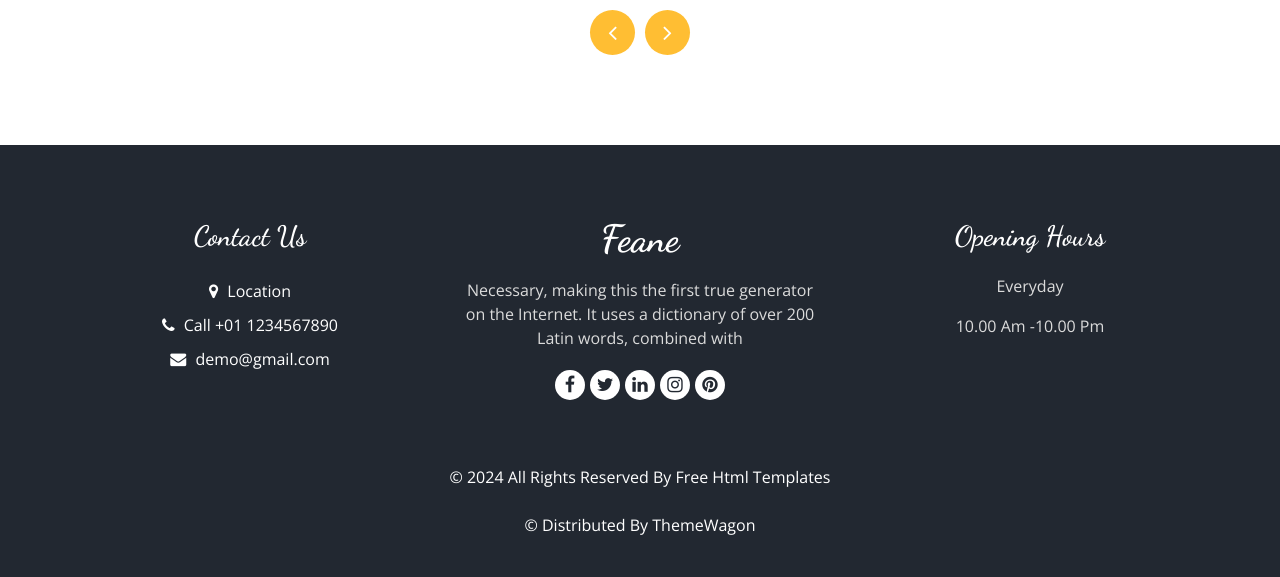
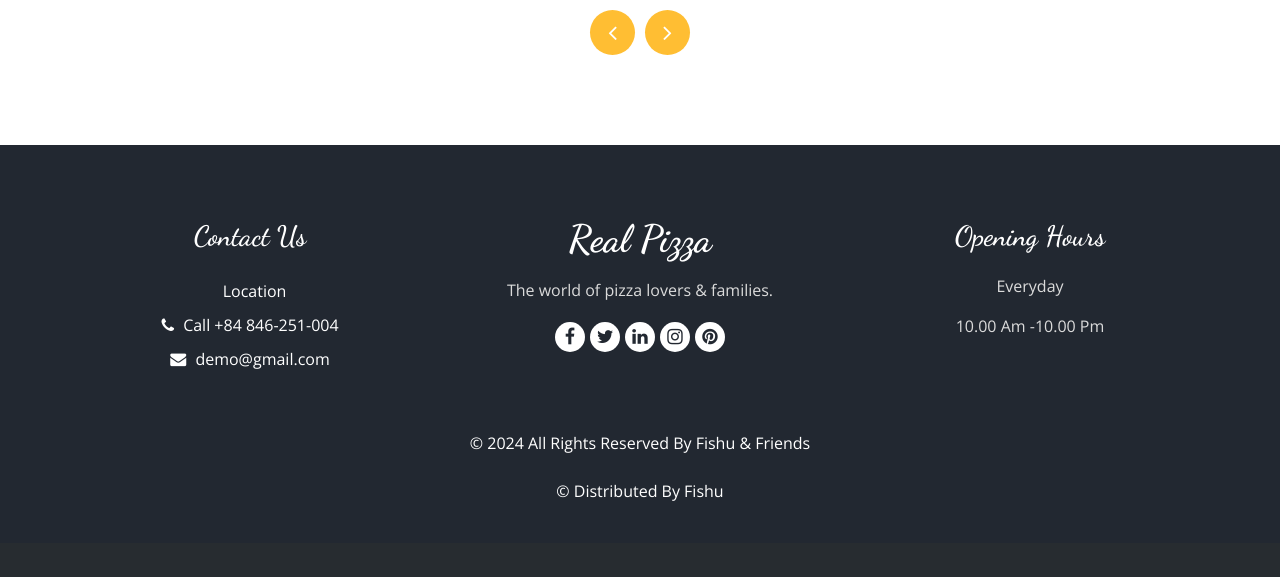
Before and after one commit to fishudroid/Project, a PHP site: page /index.php in a window 1280 px wide. Shown: the part 4800-5377 px from the top of the page. After the commit the page ends 5301 px from the top, so only its background shows below. Run offline with PHP 8.4, Linux system fonts and the light colour scheme; some libraries are stand-ins or nearby versions.

Commit message:
Change Brand Name and Function

```diff
--- a/footer.php
+++ b/footer.php
@@ -8,19 +8,19 @@
               Contact Us
             </h4>
             <div class="contact_link_box">
-              <a href="">
-                <i class="fa fa-map-marker" aria-hidden="true"></i>
+              <a href="https://maps.app.goo.gl/BYbDs9vrRneL9dpQ8" target="_blank" rel="noopener noreferrer">
+                <i class="fa fa-mriaap-marker" a-hidden="true"></i>
                 <span>
                   Location
                 </span>
               </a>
-              <a href="">
+              <a href="tel:0846251004">
                 <i class="fa fa-phone" aria-hidden="true"></i>
                 <span>
-                  Call +01 1234567890
+                  Call +84 846-251-004
                 </span>
               </a>
-              <a href="">
+              <a href="mailto:demo@gmail.com">
                 <i class="fa fa-envelope" aria-hidden="true"></i>
                 <span>
                   demo@gmail.com
@@ -32,25 +32,25 @@
         <div class="col-md-4 footer-col">
           <div class="footer_detail">
             <a href="" class="footer-logo">
-              Feane
+              Real Pizza
             </a>
             <p>
-              Necessary, making this the first true generator on the Internet. It uses a dictionary of over 200 Latin words, combined with
+              The world of pizza lovers & families.
             </p>
             <div class="footer_social">
-              <a href="">
+              <a href="https://www.facebook.com/" target="_blank" rel="noopener noreferrer">
                 <i class="fa fa-facebook" aria-hidden="true"></i>
               </a>
-              <a href="">
+              <a href="https://www.x.com" target="_blank" rel="noopener noreferrer">
                 <i class="fa fa-twitter" aria-hidden="true"></i>
               </a>
-              <a href="">
+              <a href="https://www.linkedin.com/" target="_blank" rel="noopener noreferrer">
                 <i class="fa fa-linkedin" aria-hidden="true"></i>
               </a>
-              <a href="">
+              <a href="https://www.instagram.com/" target="_blank" rel="noopener noreferrer">
                 <i class="fa fa-instagram" aria-hidden="true"></i>
               </a>
-              <a href="">
+              <a href="https://www.pinterest.com/" target="_blank" rel="noopener noreferrer">
                 <i class="fa fa-pinterest" aria-hidden="true"></i>
               </a>
             </div>
@@ -71,9 +71,9 @@
       <div class="footer-info">
         <p>
           &copy; <span id="displayYear"></span> All Rights Reserved By
-          <a href="https://html.design/">Free Html Templates</a><br><br>
+          <a href="https://profile.fishu.tech/">Fishu & Friends</a><br><br>
           &copy; <span id="displayYear"></span> Distributed By
-          <a href="https://themewagon.com/" target="_blank">ThemeWagon</a>
+          <a href="https://profile.fishu.tech/" target="_blank">Fishu</a>
         </p>
       </div>
     </div>
--- a/header.php
+++ b/header.php
@@ -16,7 +16,7 @@
   <meta name="author" content="" />
   <link rel="shortcut icon" href="images/favicon.png" type="">
 
-  <title> Feane </title>
+  <title> Real Pizza </title>
 
   <!-- bootstrap core css -->
   <link rel="stylesheet" type="text/css" href="css/bootstrap.css" />
@@ -47,7 +47,7 @@
         <nav class="navbar navbar-expand-lg custom_nav-container ">
           <a class="navbar-brand" href="index.php">
             <span>
-              Feane
+              Real Pizza
             </span>
           </a>
 
@@ -58,20 +58,20 @@
           <div class="collapse navbar-collapse" id="navbarSupportedContent">
             <ul class="navbar-nav  mx-auto ">
               <li class="nav-item active">
-                <a class="nav-link" href="index.php">Home <span class="sr-only">(current)</span></a>
+                <a class="nav-link" href="/index.php">Home <span class="sr-only">(current)</span></a>
               </li>
               <li class="nav-item">
-                <a class="nav-link" href="menu.php">Menu</a>
+                <a class="nav-link" href="/menu.php">Menu</a>
               </li>
               <li class="nav-item">
-                <a class="nav-link" href="about.php">About</a>
+                <a class="nav-link" href="/about.php">About</a>
               </li>
               <li class="nav-item">
-                <a class="nav-link" href="book.php">Book Table</a>
+                <a class="nav-link" href="/book.php">Book Table</a>
               </li>
             </ul>
             <div class="user_option">
-              <a href="" class="user_link">
+              <a href="/admin/index.php" class="user_link">
                 <i class="fa fa-user" aria-hidden="true"></i>
               </a>
               <a class="cart_link" href="#">
```
